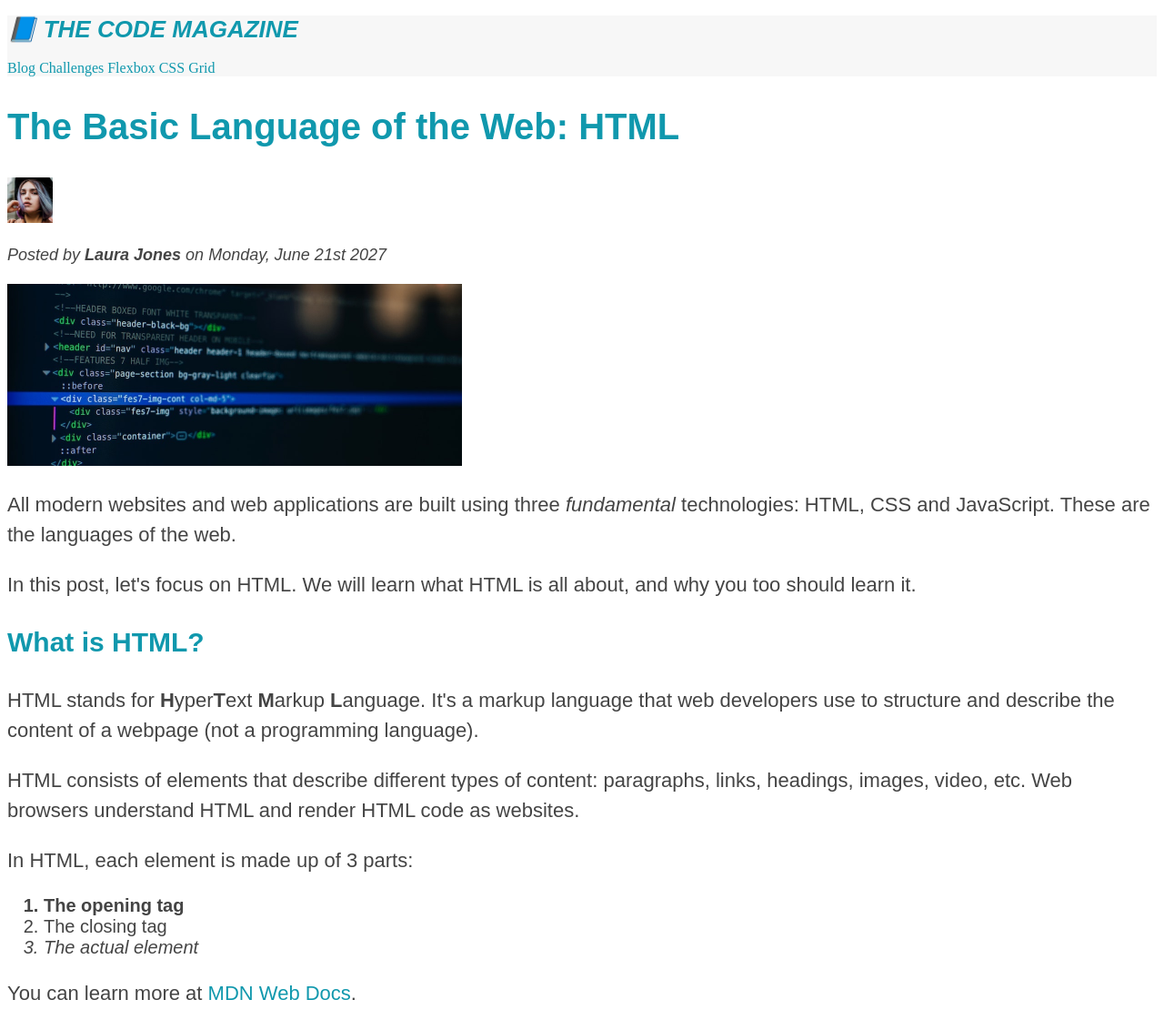
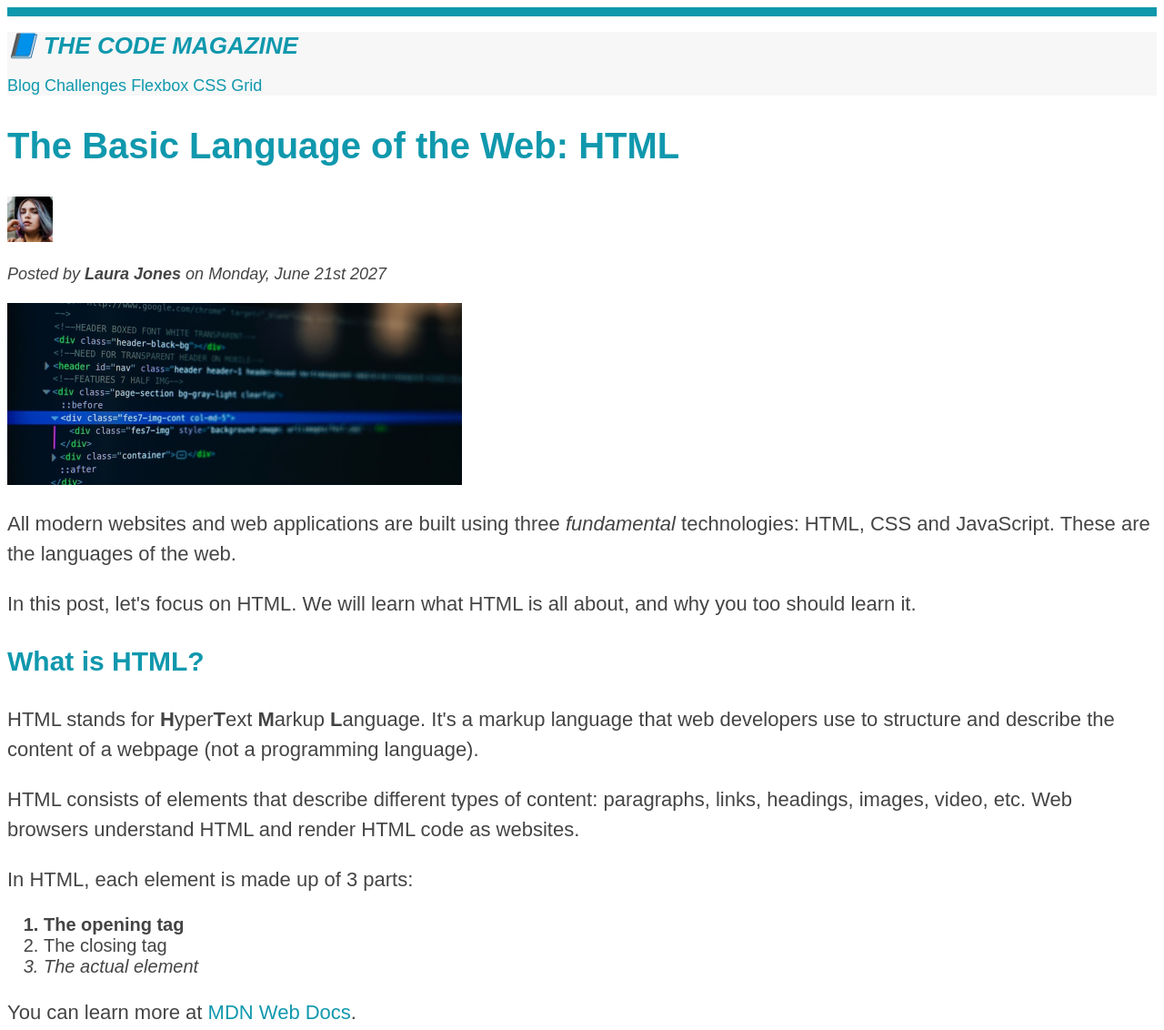
Before and after one commit to wakabibrian/HTML-and-CSS-Course, a website: page 03-CSS-Fundamentals/index.html in a window 1280 px wide. Shown: the top 1132 px of the page at 91% size. Drawn offline with Linux system fonts and the light colour scheme.

Commit message:
feat: Add Inheritance and the Universal Selector

```diff
--- a/03-CSS-Fundamentals/style.css
+++ b/03-CSS-Fundamentals/style.css
@@ -1,11 +1,11 @@
-h1,
-h2,
-h3,
-h4,
-p,
-li {
+* {
+}
+
+body {
+  color: #444;
   font-family: sans-serif;
-  color: #444;
+
+  border-top: 10px solid #1098ad;
 }
 
 h1 {
@@ -117,3 +117,7 @@ a:active {
   background-color: black;
   font-style: italic;
 }
+
+nav {
+  font-size: 18px;
+}
```
